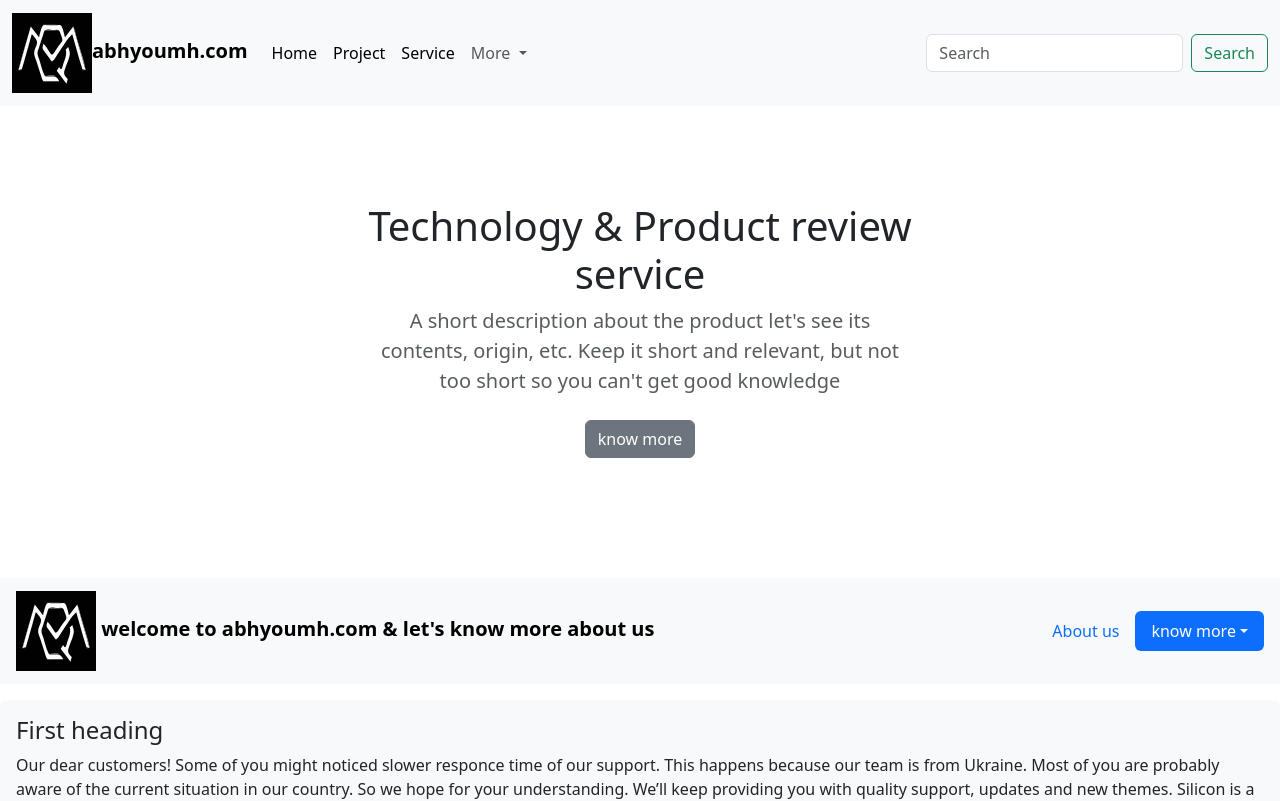
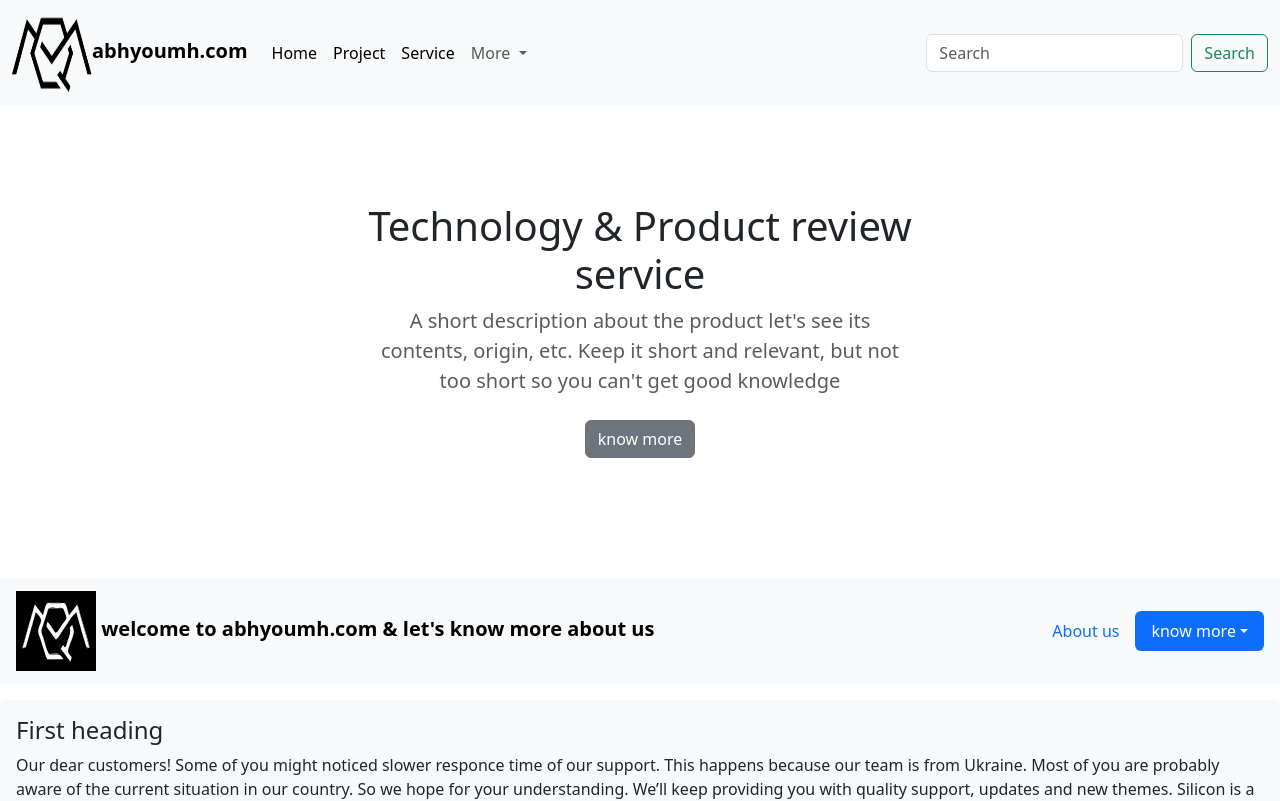
Before and after one commit to 75atyam/abhyoumh.com, a plain HTML site: page aboutus.html in a window 1280 px wide. Shown: the top 801 px of the page. Drawn offline with nearby package versions, Linux system fonts and the light colour scheme; files whose address does not match are found by name.

Commit message:
Update aboutus.html

```diff
--- a/aboutus.html
+++ b/aboutus.html
@@ -17,7 +17,7 @@
 
     <nav class="navbar navbar-expand-lg bg-body-tertiary">
       <div class="container-fluid">
-        <a class="navbar-brand" href="#"> <img src="file:///C:/Users/SATYAM%20JHA/Desktop/bootstrap/bt-1/2.svg"
+        <a class="navbar-brand" href="#"> <img src="3.png"
             alt="abhyoumh.com" width="80" height="80"><strong>abhyoumh.com</strong></a>
         <button class="navbar-toggler" type="button" data-bs-toggle="collapse" data-bs-target="#navbarSupportedContent"
           aria-controls="navbarSupportedContent" aria-expanded="false" aria-label="Toggle navigation">
```
